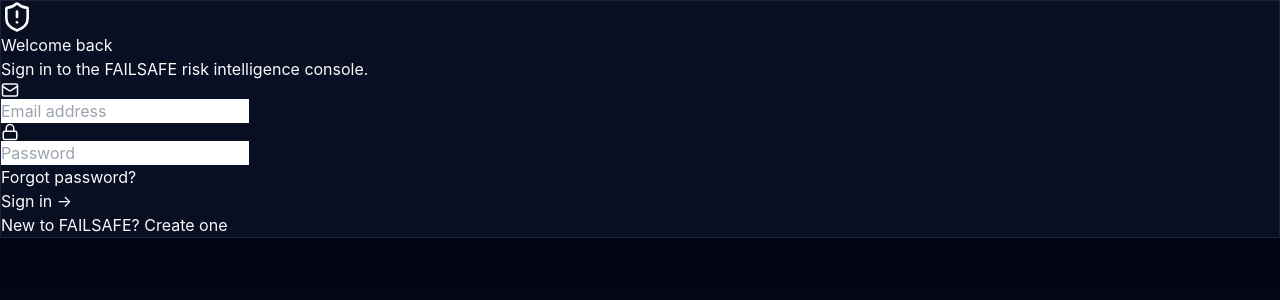
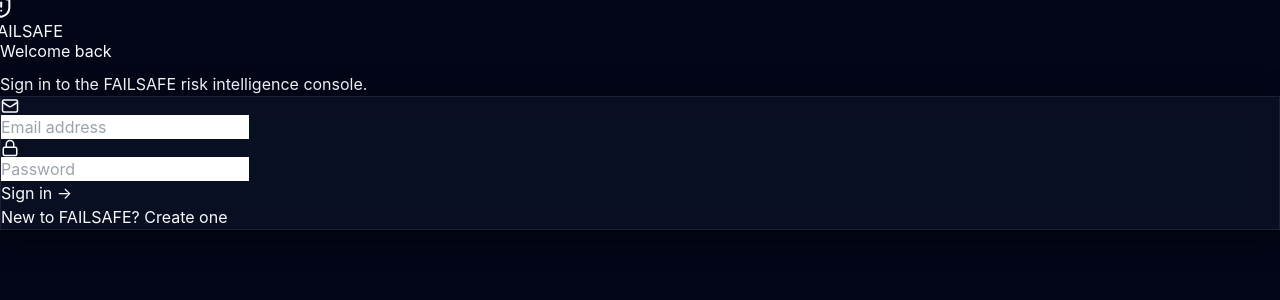
Before and after one commit to yashpurwar25/FailSafe, a React app in the folder frontend/: page /login in a window 1280 px wide. Shown: the top 300 px of the page. Built offline with nearby package versions, Linux system fonts and the light colour scheme; no server answers; the HTML template or start-up script is replaced by a standard one.

Commit message:
Theme Sync: Harmony between Login, Registry, and Dashboard

```diff
--- a/frontend/src/api/students.js
+++ b/frontend/src/api/students.js
@@ -7,3 +7,4 @@
 export const getPredictionHistory = id => api.get(`/students/${id}/history`)
 export const getDashboardStats = () => api.get('/dashboard/stats')
 export const getRiskTrend = () => api.get('/dashboard/risk-trend')
+export const deleteStudent = id => api.delete(`/students/${id}`)
--- a/frontend/src/pages/Login.jsx
+++ b/frontend/src/pages/Login.jsx
@@ -1,71 +1,67 @@
 import { useState } from 'react'
 import { useNavigate, Link } from 'react-router-dom'
 import { login } from '../api/auth'
-import { Loader2, Lock, Mail, ShieldAlert } from 'lucide-react'
+import { ShieldAlert, Loader2, Lock, Mail } from 'lucide-react'
 import { motion } from 'framer-motion'
 import Logo from '../components/Logo'
 
 export default function Login() {
   const [email, setEmail] = useState('');
   const [password, setPassword] = useState('')
+  const [error, setError] = useState('');
   const [loading, setLoading] = useState(false)
   const navigate = useNavigate()
 
   const handleSubmit = async e => {
-    e.preventDefault(); setLoading(true)
+    e.preventDefault(); setLoading(true); setError('')
     try {
       const { data } = await login(email, password)
       localStorage.setItem('token', data.access_token)
       localStorage.setItem('user', JSON.stringify({ name: data.name, role: data.role }))
       navigate('/')
     } catch {
-      alert("Invalid credentials")
+      setError('Invalid credentials. Please try again.')
     } finally { setLoading(false) }
   }
 
   return (
-    <div className="min-h-screen bg-[#020617] flex items-center justify-center p-4">
-      <motion.div
-        initial={{ opacity: 0, y: 20 }}
-        animate={{ opacity: 1, y: 0 }}
-        className="w-full max-w-md glass-card rounded-[2.5rem] p-10 text-center relative"
+    <div className="min-h-screen bg-[#020617] flex items-center justify-center p-4 relative overflow-hidden font-sans">
+      {/* Moving Background Blobs */}
+      <motion.div animate={{ scale: [1, 1.2, 1], x: [0, 50, 0] }} transition={{ duration: 10, repeat: Infinity }} className="absolute top-[-10%] left-[-10%] w-[40%] h-[40%] rounded-full bg-indigo-600/20 blur-[120px]" />
+      <motion.div animate={{ scale: [1, 1.3, 1], x: [0, -50, 0] }} transition={{ duration: 15, repeat: Infinity }} className="absolute bottom-[-10%] right-[-10%] w-[40%] h-[40%] rounded-full bg-red-600/10 blur-[120px]" />
+
+      <motion.div initial={{ opacity: 0, y: 20 }} animate={{ opacity: 1, y: 0 }} className="w-full max-w-md z-10">
+        <div className="text-center mb-8">
+          <div className="flex justify-center mb-6"><Logo size="lg" /></div>
+          <motion.h1
+            animate={{ y: [0, -10, 0] }}
+            transition={{ duration: 4, repeat: Infinity, ease: "easeInOut" }}
+            className="text-4xl font-black text-white mb-2 tracking-tight"
           >
-        <div className="flex justify-center mb-6">
-          <div className="p-4 bg-indigo-600/20 rounded-full border border-indigo-500/30">
-            <ShieldAlert className="text-indigo-400" size={32} />
-          </div>
+            Welcome back
+          </motion.h1>
+          <p className="text-slate-400 text-sm font-medium tracking-wide">Sign in to the FAILSAFE risk intelligence console.</p>
         </div>
 
-        <h1 className="text-3xl font-bold text-white mb-2">Welcome back</h1>
-        <p className="text-slate-400 text-sm mb-10">Sign in to the FAILSAFE risk intelligence console.</p>
-
-        <form onSubmit={handleSubmit} className="space-y-4">
+        <motion.form onSubmit={handleSubmit} className="glass-card border border-white/10 rounded-[2.5rem] p-8 shadow-2xl backdrop-blur-xl bg-white/5">
+          <div className="space-y-5">
             <div className="relative group">
               <Mail className="absolute left-4 top-1/2 -translate-y-1/2 text-slate-500 group-focus-within:text-indigo-400 transition-colors" size={18} />
-            <input type="email" value={email} onChange={e => setEmail(e.target.value)} required
-              placeholder="Email address"
-              className="w-full bg-slate-900/50 border border-white/10 rounded-2xl pl-12 pr-4 py-4 text-white outline-none focus:border-indigo-500 transition-all text-sm" />
+              <input type="email" value={email} onChange={e => setEmail(e.target.value)} required placeholder="Email address" className="w-full bg-slate-900/50 border border-white/10 rounded-2xl pl-12 pr-4 py-4 text-white outline-none focus:border-indigo-500 transition-all text-sm" />
             </div>
             <div className="relative group">
               <Lock className="absolute left-4 top-1/2 -translate-y-1/2 text-slate-500 group-focus-within:text-indigo-400 transition-colors" size={18} />
-            <input type="password" value={password} onChange={e => setPassword(e.target.value)} required
-              placeholder="Password"
-              className="w-full bg-slate-900/50 border border-white/10 rounded-2xl pl-12 pr-4 py-4 text-white outline-none focus:border-indigo-500 transition-all text-sm" />
+              <input type="password" value={password} onChange={e => setPassword(e.target.value)} required placeholder="Password" className="w-full bg-slate-900/50 border border-white/10 rounded-2xl pl-12 pr-4 py-4 text-white outline-none focus:border-indigo-500 transition-all text-sm" />
             </div>
-
-          <div className="text-right text-xs text-indigo-400 hover:text-indigo-300 cursor-pointer transition-colors mb-6">
-            Forgot password?
-          </div>
-
-          <button type="submit" disabled={loading}
-            className="w-full bg-indigo-600 hover:bg-indigo-500 text-white font-bold py-4 rounded-2xl transition-all active:scale-95 flex items-center justify-center gap-2 shadow-lg shadow-indigo-600/30">
+            {error && <p className="text-red-400 text-xs text-center font-medium">{error}</p>}
+            <button type="submit" disabled={loading} className="w-full bg-indigo-600 hover:bg-indigo-500 text-white font-bold py-4 rounded-2xl transition-all active:scale-95 flex items-center justify-center gap-2 shadow-lg shadow-indigo-600/30">
               {loading ? <Loader2 className="animate-spin" size={20} /> : 'Sign in →'}
             </button>
-        </form>
-
-        <p className="text-slate-500 text-sm mt-8">
-          New to FAILSAFE? <Link to="/register" className="text-indigo-400 hover:underline font-bold">Create one</Link>
-        </p>
+          </div>
+          <div className="text-center mt-6">
+            <p className="text-slate-500 text-sm">New to FAILSAFE? <Link to="/register" className="text-indigo-400 hover:underline font-bold">Create one</Link></p>
+          </div>
+        </motion.form>
       </motion.div>
     </div>
   )
```
Also changed, not shown: frontend/src/pages/Dashboard.jsx (+20 -47 lines), frontend/src/pages/Students.jsx (+18 -58 lines), 1 other file (tests, documents, lock files or other folders). Lines whose indentation alone changed are shown as unchanged.
